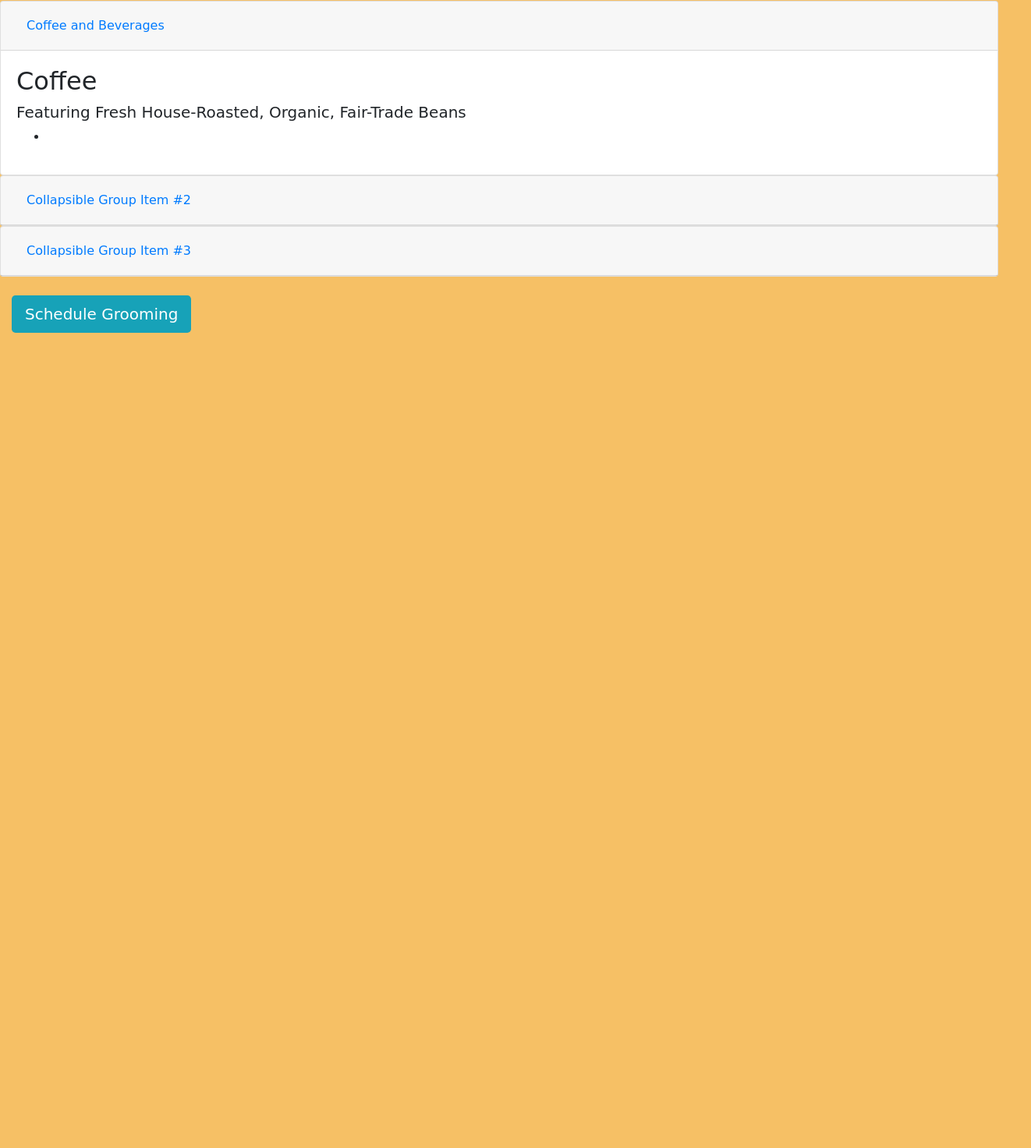
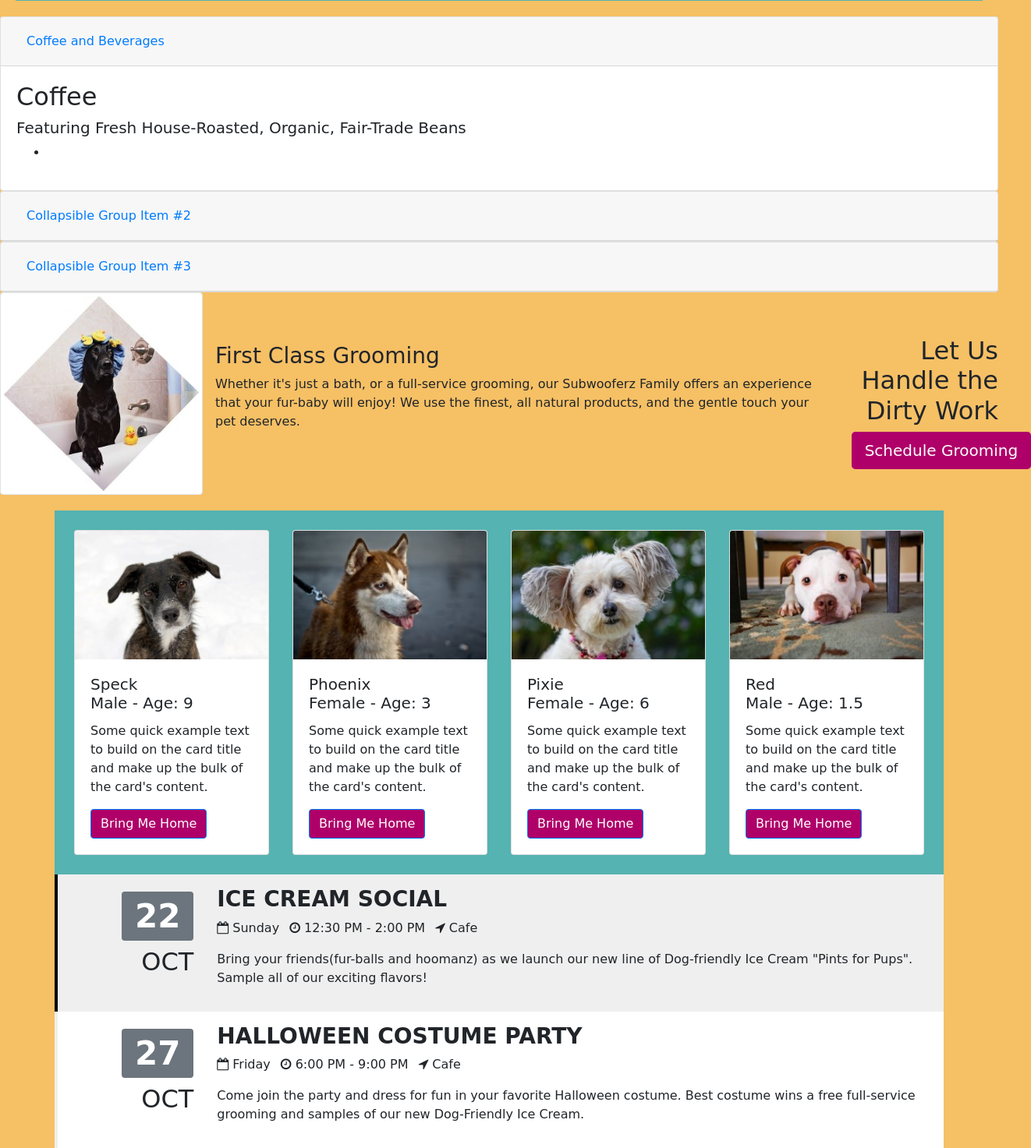
Before and after one commit to ChrisMOliva/Subwooferz, a website: page index.html in a window 1280 px wide. Shown: the part 766-2239 px from the top of the page at 78% size, 1322 px wide, since content can reach past the window. Before the commit the page ends 1193 px from the top, so only its background shows below. Drawn offline with nearby package versions, Linux system fonts and the light colour scheme; a web font is replaced by a local one.

Commit message:
Added profile content for Foster Cards. Added Event Calendar. Added content to Grooming section.

```diff
--- a/css/styles.css
+++ b/css/styles.css
@@ -12,14 +12,6 @@ body {
 
 
 
-
-
-
-
-
-
-
-
 .jumbotron {
     margin: 0;
     padding: 25px;
@@ -31,8 +23,42 @@ body {
     background-color: #af0069;
 }
 
+.carouselItem {
+    margin: 20px;
+}
+
+.btn-primary {
+    background-color: #af0069;
+}
+
+.row-striped:nth-of-type(odd) {
+    background-color: #efefef;
+    border-left: 4px #000000 solid;
+}
+
+.row-striped:nth-of-type(even) {
+    background-color: #ffffff;
+    border-left: 4px #efefef solid;
+}
+
+.row-striped {
+    padding: 15px 0;
+}
+
 #carouselDiv {
-    margin: 20px
+    margin: 20px;
+    padding: 10px;
+    background-color: #55b3b1;
+}
+
+#groomingButton {
+    background-color: #af0069;
+}
+
+#fosterCards {
+    margin-top: 20px;
+    padding: 25px;
+    background-color: #55b3b1;
 }
 
 /* @media (max-width: 688px) {
--- a/index.html
+++ b/index.html
@@ -11,6 +11,8 @@
 <link rel="preconnect" href="https://fonts.gstatic.com">
 <link href="https://fonts.googleapis.com/css2?family=Original+Surfer&display=swap" rel="stylesheet">
 <link rel="stylesheet" href="node_modules/font-awesome/css/font-awesome.min.css" />
+<script src="//maxcdn.bootstrapcdn.com/bootstrap/4.0.0/js/bootstrap.min.js"></script>
+<script src="//code.jquery.com/jquery-1.11.1.min.js"></script>
 
 <title>Subwooferz Dog Cafe</title>
 </head>
@@ -130,8 +132,20 @@
         </div>
       </div>
 
-      <div class="col-md-4 col-xl-2 mt-4">
-                   <a role="button" class="btn btn-lg bg-info text-white text-nowrap" data-toggle="modal" data-target="#reserveModal">Schedule Grooming</a>
+      <div class="row row-content align-items-center">
+        <div class="col">
+          <div class="media">
+            <img class="d-flex mr-3 img-thumbnail" src="img/BlackLabBath.jpg" alt="Dog in Bath" />
+            <div class="media-body align-self-center">
+              <h3>First Class Grooming</h3>
+                <p class="d-none d-sm-block">Whether it's just a bath, or a full-service grooming, our Subwooferz Family offers an experience that your fur-baby will enjoy!  We use the finest, all natural products, and the gentle touch your pet deserves. </p>
+            </div>
+          </div>
+        </div>
+        <div class="col-md-4 col-xl-2 mt-4">
+          <h2 class="text-sm-right">Let Us Handle the Dirty Work</h2>
+          <a role="button" class="btn btn-lg text-white text-nowrap" id="groomingButton" data-toggle="modal" data-target="#reserveModal">Schedule Grooming</a>
+        </div>
       </div>
 
       <div id="reserveModal" class="modal fade" role="dialog">
@@ -153,8 +167,6 @@
                                             <option value="2">2</option>
                                             <option value="3">3</option>
                                             <option value="4">4</option>
-                                            <option value="5">5</option>
-                                            <option value="6">6</option>
                                         </select>
                                     </div>
                              </div>
@@ -167,10 +179,10 @@
                                 <div class="form-group row">
                                     <label class="col-sm-6 col-form-label">Grooming Service</label>
                                     <div class="col-2 btn-group btn-group-toggle" data-toggle="buttons">
-                                        <label class="btn btn-success active">
+                                        <label class="btn btn-success active text-nowrap">
                                             <input type="radio" name="groomType" id="bathGroom" autocomplete="off" checked> Bath Only
                                           </label>
-                                          <label class="btn btn-primary">
+                                          <label class="btn btn-primary text-nowrap">
                                             <input type="radio" name="groomType" id="fullGroom" autocomplete="off"> Full Groom
                                           </label>
                                     </div>
@@ -189,6 +201,83 @@
         </div>
      </div>
 
+     <div class="container" id="fosterCards">
+       <div class="row">
+         <div class="col-lg-3">
+          <div class="card" style="width: auto;">
+              <img class="card-img-top" src="/img/FosterDog1.jpg" alt="FosterDog1">
+              <div class="card-body">
+                <h5 class="card-title">Speck<br>Male - Age: 9</h5>
+                <p class="card-text">Some quick example text to build on the card title and make up the bulk of the card's content.</p>
+                <a href="#" class="btn btn-primary">Bring Me Home</a>
+              </div>
+            </div>
+          </div>
+          <div class="col-lg-3">
+          <div class="card" style="width: auto;">
+              <img class="card-img-top" src="/img/FosterDog2.jpg" alt="FosterDog2">
+              <div class="card-body">
+                <h5 class="card-title">Phoenix<br>Female - Age: 3</h5>
+                <p class="card-text">Some quick example text to build on the card title and make up the bulk of the card's content.</p>
+                <a href="#" class="btn btn-primary">Bring Me Home</a>
+              </div>
+            </div>
+          </div>
+          <div class="col-lg-3">
+          <div class="card" style="width: auto;">
+              <img class="card-img-top" src="/img/FosterDog3.jpg" alt="FosterDog3">
+              <div class="card-body">
+                <h5 class="card-title">Pixie<br>Female - Age: 6</h5>
+                <p class="card-text">Some quick example text to build on the card title and make up the bulk of the card's content.</p>
+                <a href="#" class="btn btn-primary">Bring Me Home</a>
+              </div>
+            </div>
+          </div>
+          <div class="col-lg-3">
+          <div class="card" style="width: auto;">
+              <img class="card-img-top" src="/img/FosterDog4.jpg" alt="FosterDog4">
+              <div class="card-body">
+                <h5 class="card-title">Red<br>Male - Age: 1.5</h5>
+                <p class="card-text">Some quick example text to build on the card title and make up the bulk of the card's content.</p>
+                <a href="#" class="btn btn-primary">Bring Me Home</a>
+              </div>
+            </div>
+          </div>
+        </div>
+      </div>
+
+      	<div class="container">
+		<div class="row row-striped">
+			<div class="col-2 text-right">
+				<h1 class="display-4"><span class="badge badge-secondary">22</span></h1>
+				<h2>OCT</h2>
+			</div>
+			<div class="col-10">
+				<h3 class="text-uppercase"><strong>Ice Cream Social</strong></h3>
+				<ul class="list-inline">
+				    <li class="list-inline-item"><i class="fa fa-calendar-o" aria-hidden="true"></i> Sunday</li>
+					<li class="list-inline-item"><i class="fa fa-clock-o" aria-hidden="true"></i> 12:30 PM - 2:00 PM</li>
+					<li class="list-inline-item"><i class="fa fa-location-arrow" aria-hidden="true"></i> Cafe</li>
+				</ul>
+				<p>Bring your friends(fur-balls and hoomanz) as we launch our new line of Dog-friendly Ice Cream "Pints for Pups".  Sample all of our exciting flavors!</p>
+			</div>
+		</div>
+		<div class="row row-striped">
+			<div class="col-2 text-right">
+				<h1 class="display-4"><span class="badge badge-secondary">27</span></h1>
+				<h2>OCT</h2>
+			</div>
+			<div class="col-10">
+				<h3 class="text-uppercase"><strong>Halloween Costume Party</strong></h3>
+				<ul class="list-inline">
+				    <li class="list-inline-item"><i class="fa fa-calendar-o" aria-hidden="true"></i> Friday</li>
+					<li class="list-inline-item"><i class="fa fa-clock-o" aria-hidden="true"></i> 6:00 PM - 9:00 PM</li>
+					<li class="list-inline-item"><i class="fa fa-location-arrow" aria-hidden="true"></i> Cafe</li>
+				</ul>
+				<p>Come join the party and dress for fun in your favorite Halloween costume.  Best costume wins a free full-service grooming and samples of our new Dog-Friendly Ice Cream.</p>
+			</div>
+		</div>
+	</div>
 
 
     <script src="node_modules/jquery/dist/jquery.slim.min.js"></script>
```
Also changed, not shown: img/BlackLabBath.jpg (added), img/FosterDog1.jpg (added), img/FosterDog2.jpg (added), img/FosterDog3.jpg (added), img/FosterDog4.jpg (added).
